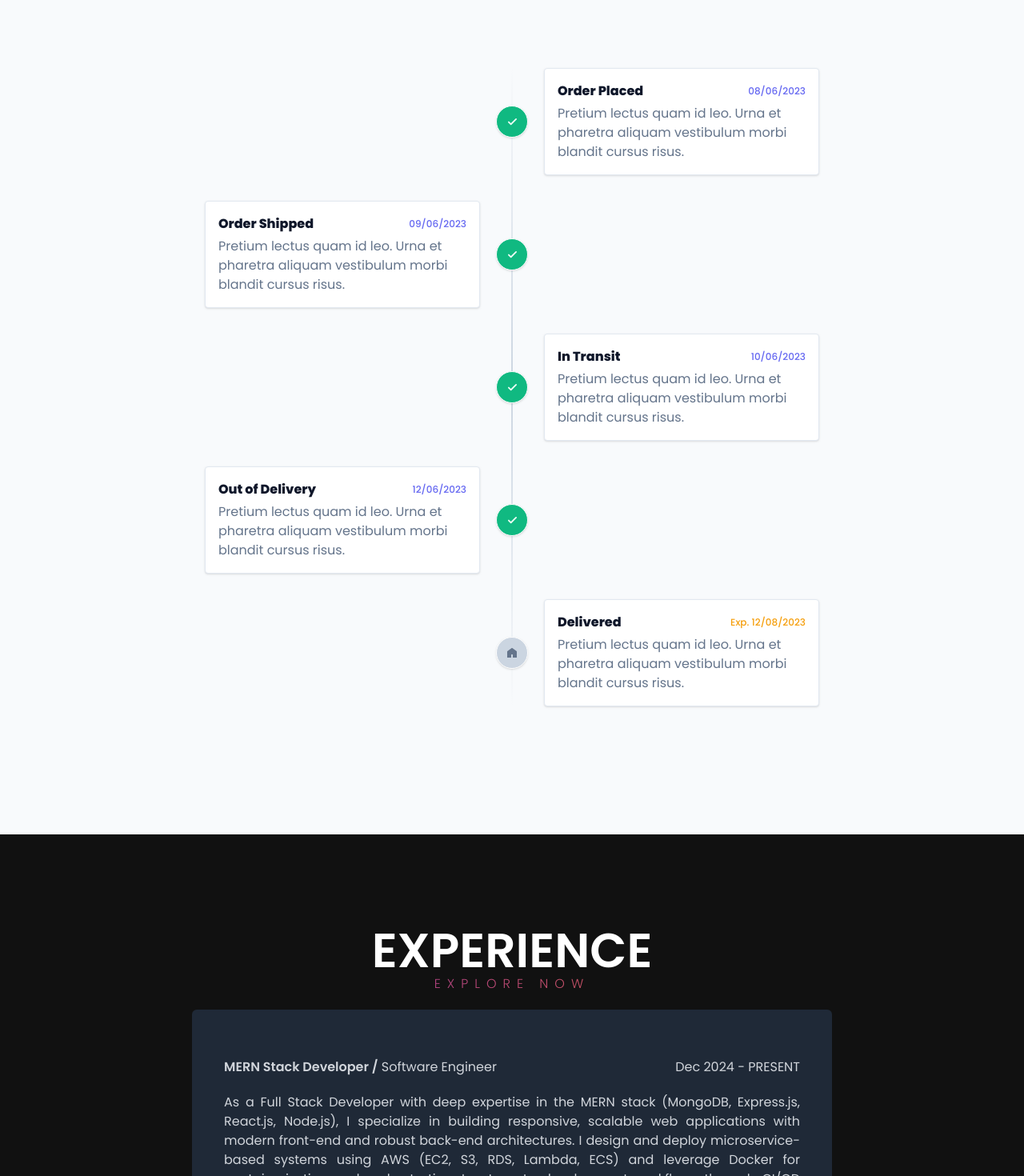
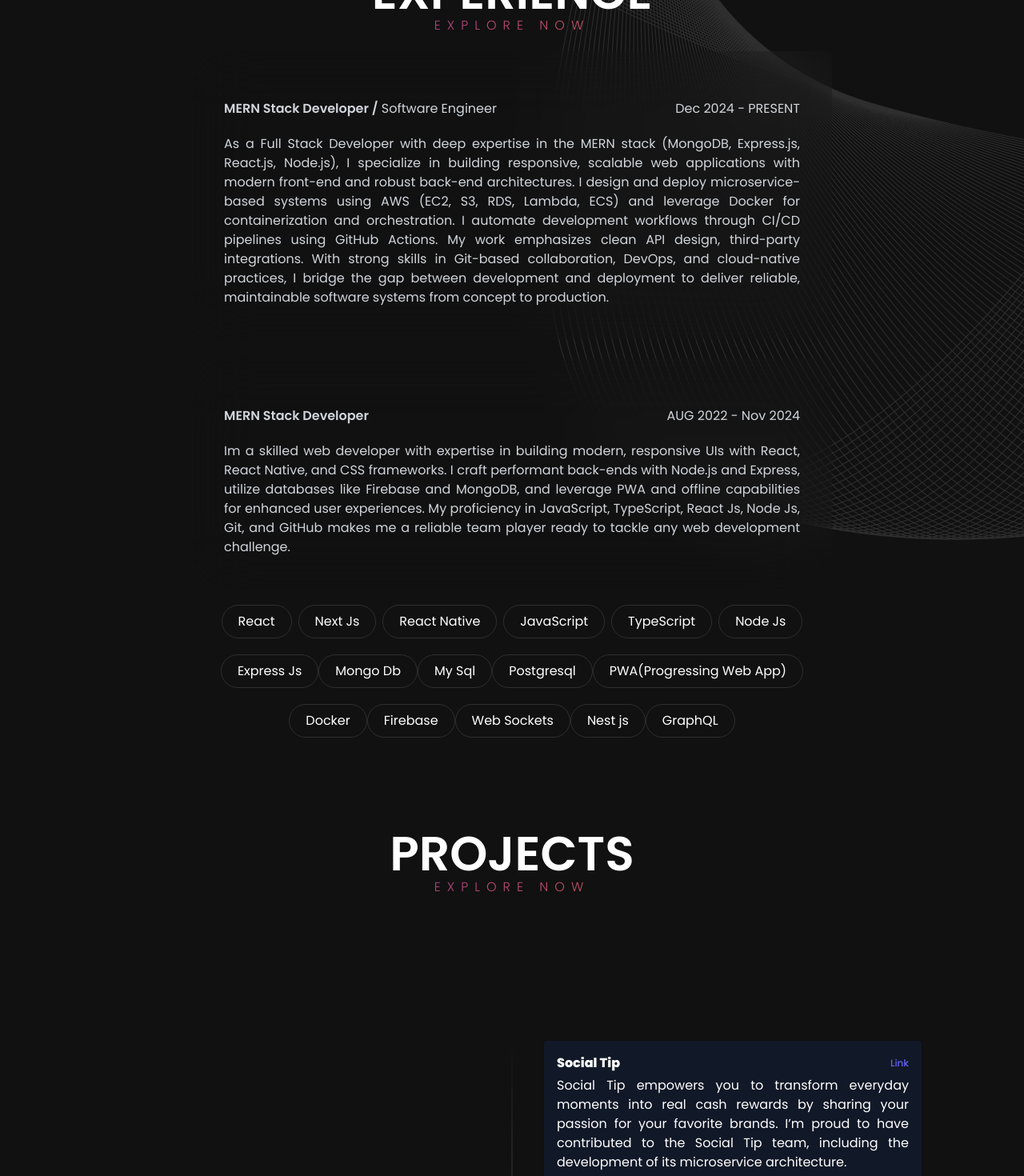
Before and after one commit to usamarasheeddev/Usama-Portfolio, a Next.js app: page / in a window 1280 px wide. Shown: the part 1300-2770 px from the top of the page at 80% size. Built offline with nearby package versions, Linux system fonts and the light colour scheme.

Commit message:
project timeline

```diff
--- a/app/page.tsx
+++ b/app/page.tsx
@@ -11,9 +11,9 @@ export default function Home() {
       <div className="flex flex-col gap-20">
         <Banner />
         <About />
+        <Experience />
         <ProjectTimeLine/>
-        <Experience />
-        <Projects />
+        {/* <Projects /> */}
         <Footer />
       </div>
     </main>
--- a/components/Experience.tsx
+++ b/components/Experience.tsx
@@ -11,7 +11,7 @@ const Experience = () => {
       </p>
       <div className=" container mx-auto 2xl ">
 
-        <div className="bg-gray-800 p-10 rounded-md">
+        <div className="backdrop-blur-2xl p-10 rounded-md hover:scale-105 z-50">
 
           <div className="flex  md:flex-row  flex-col text-center  justify-center md:justify-between pt-5">
             <p className="text-gray-300 ">
@@ -27,7 +27,7 @@ const Experience = () => {
           </p>
         </div>
 
-        <div className="bg-gray-800 p-10 rounded-md mt-6">
+        <div className="backdrop-blur-2xl p-10 rounded-md mt-6 hover:scale-105 z-50">
 
           <div className="flex  md:flex-row  flex-col text-center  justify-center md:justify-between pt-5">
             <p className="text-gray-300 ">
--- a/components/ProjectTimeLine.tsx
+++ b/components/ProjectTimeLine.tsx
@@ -1,99 +1,109 @@
-import React from 'react'
+import React from 'react';
 
 export default function ProjectTimeLine() {
+  type Project = {
+    linkTo: string;
+    imageSrc: string;
+    imageAlt: string;
+    title: string;
+    description: string;
+    email?: string;
+    password?: string;
+  };
+
+  const projects: Project[] = [
+    {
+      linkTo: 'https://www.socialtip.io/',
+      imageSrc: '/socialTip.jpg',
+      imageAlt: 'Social tip',
+      title: 'Social Tip',
+      description: 'Social Tip empowers you to transform everyday moments into real cash rewards by sharing your passion for your favorite brands. I’m proud to have contributed to the Social Tip team, including the development of its microservice architecture.',
+    },
+      {
+      linkTo: 'https://pos.thewebconcept.com/',
+      imageSrc: '/SecondProject.png',
+      imageAlt: 'POS',
+      title: 'POS',
+      description: 'Developed a React JS web app using PWA technology, enabling offline functionality for restaurant management. The app includes user management, role-based access, and time-based daily sales and purchase reports.',
+      email: 'admin@gmail.com',
+      password: '12345',
+    },
+    {
+      linkTo: 'https://aipoem-generator.vercel.app/',
+      imageSrc: '/poemGenerator.png',
+      imageAlt: 'AI poem generator',
+      title: 'AI poem generator',
+      description: 'An AI-powered web app that seamlessly generates creative poems using GPT-4 and Next.js, offering an innovative and dynamic poetry generation experience.',
+    },
+    {
+      linkTo: 'https://www.niwali.com/',
+      imageSrc: '/ThirdProject.png',
+      imageAlt: 'VergeSystems',
+      title: 'Niwali',
+      description: 'A robust E-commerce site built with React.js, seamlessly integrated with Stripe for secure and efficient payment processing, providing a smooth and reliable shopping experience.',
+    },
+    {
+      linkTo: 'https://crmen.surge.sh/',
+      imageSrc: '/FirstProject.png',
+      imageAlt: 'CRM Project',
+      title: 'CRM',
+      description: 'Built a comprehensive CRM UI with 50+ screens using React.js for an Italian client, incorporating Gantt charts and React schedules for efficient project management. The app includes features like task assignment to multiple users, detailed Gantt chart reports, and enhanced collaboration tools.',
+      email: 'admin@gmail.com',
+      password: '11223344',
+    },
+
+    {
+      linkTo: 'https://super-mart.surge.sh',
+      imageSrc: '/FouProject.png',
+      imageAlt: 'Supermarcado',
+      title: 'Supermarcado',
+      description: 'Designed a modern, responsive UI for an e-commerce store, focusing on seamless user experience and adaptive features for a wide range of devices, ensuring smooth navigation and an engaging shopping experience.',
+    },
+  ];
+
   return (
-    <div>
-<section className="relative min-h-screen flex flex-col justify-center bg-slate-50 overflow-hidden">
+    <div className=" w-full " id='projects'>
+      <h1 className="text-white font-semibold text-center text-6xl pt-[35px]">
+        PROJECTS
+      </h1>
+      <p className="tracking-[0.5em] text-center text-transparent font-light pb-5 bg-clip-text bg-gradient-to-r from-purple-700 to-orange-500 text-1xl">
+        EXPLORE NOW
+      </p>
+      <section className="relative  min-h-screen flex flex-col justify-center ">
         <div className="w-full max-w-6xl mx-auto px-4 md:px-6 py-24">
-        <div className="flex flex-col justify-center divide-y divide-slate-200 [&>*]:py-16">
-
-
-            <div className="w-full max-w-3xl mx-auto">
-
-                <div className="space-y-8 relative before:absolute before:inset-0 before:ml-5 before:-translate-x-px md:before:mx-auto md:before:translate-x-0 before:h-full before:w-0.5 before:bg-gradient-to-b before:from-transparent before:via-slate-300 before:to-transparent">
-
-                    <div className="relative flex items-center justify-between md:justify-normal md:odd:flex-row-reverse group is-active">
-                        <div className="flex items-center justify-center w-10 h-10 rounded-full border border-white bg-slate-300 group-[.is-active]:bg-emerald-500 text-slate-500 group-[.is-active]:text-emerald-50 shadow shrink-0 md:order-1 md:group-odd:-translate-x-1/2 md:group-even:translate-x-1/2">
+          <div className="flex flex-col justify-center w-full divide-y divide-slate-200 [&>*]:py-16">
+            <div className="w-full max-w-5xl mx-auto">
+              <div className="w-full   space-y-8 relative before:absolute before:inset-0 before:ml-5 before:-translate-x-px md:before:mx-auto md:before:translate-x-0 before:h-full before:w-0.5 before:bg-gradient-to-b before:from-transparent before:via-slate-300 before:to-transparent">
+                {projects.map((project, index) => (
+                  <div key={index} className="relative  flex items-center justify-between  w-full md:justify-normal md:odd:flex-row-reverse group">
+                    <div className="flex items-center justify-center w-10 h-10 rounded-full border  bg-emerald-500 text-emerald-50 shadow shrink-0 md:order-1 md:group-odd:-translate-x-1/2 md:group-even:translate-x-1/2">
                       <svg className="fill-current" xmlns="http://www.w3.org/2000/svg" width="12" height="10">
                         <path fill-rule="nonzero" d="M10.422 1.257 4.655 7.025 2.553 4.923A.916.916 0 0 0 1.257 6.22l2.75 2.75a.916.916 0 0 0 1.296 0l6.415-6.416a.916.916 0 0 0-1.296-1.296Z" />
                       </svg>
                     </div>
-                        <div className="w-[calc(100%-4rem)] md:w-[calc(50%-2.5rem)] bg-white p-4 rounded border border-slate-200 shadow">
+                    <div className="w-[calc(100%-4rem)] md:w-[calc(50%-2.5rem)] hover:scale-105 transition-all delay-150 backdrop-blur-2xl p-4 rounded bg-gray-900 shadow z-30">
                       <div className="flex items-center justify-between space-x-2 mb-1">
-                                <div className="font-bold text-slate-900">Order Placed</div>
-                                <time className="text-xs font-medium text-indigo-500">08/06/2023</time>
+                        <a href={project.linkTo} className="font-bold text-white">
+                          {project.title}
+                        </a>
+                        <a  href={project?.linkTo} className="text-xs font-medium  cursor-pointer text-indigo-500">Link</a>
                       </div>
-                            <div className="text-slate-500">Pretium lectus quam id leo. Urna et pharetra aliquam vestibulum morbi blandit cursus risus.</div>
+                      <div className="text-white text-justify">{project.description}</div>
+                      <div style={{display:project?.email?"":"none"}}>
+                        <div className="text-white text-justify">
+                            {project.email}</div>
+                        <div className="text-white text-justify">
+                            {project.password}</div>
+                    </div>
+                      <img src={project.imageSrc} alt={project.imageAlt} className="mt-4 w-full h-auto rounded" />
                     </div>
                   </div>
-
-                    <div className="relative flex items-center justify-between md:justify-normal md:odd:flex-row-reverse group is-active">
-                        <div className="flex items-center justify-center w-10 h-10 rounded-full border border-white bg-slate-300 group-[.is-active]:bg-emerald-500 text-slate-500 group-[.is-active]:text-emerald-50 shadow shrink-0 md:order-1 md:group-odd:-translate-x-1/2 md:group-even:translate-x-1/2">
-                            <svg className="fill-current" xmlns="http://www.w3.org/2000/svg" width="12" height="10">
-                                <path fill-rule="nonzero" d="M10.422 1.257 4.655 7.025 2.553 4.923A.916.916 0 0 0 1.257 6.22l2.75 2.75a.916.916 0 0 0 1.296 0l6.415-6.416a.916.916 0 0 0-1.296-1.296Z" />
-                            </svg>
-                        </div>
-                        <div className="w-[calc(100%-4rem)] md:w-[calc(50%-2.5rem)] bg-white p-4 rounded border border-slate-200 shadow">
-                            <div className="flex items-center justify-between space-x-2 mb-1">
-                                <div className="font-bold text-slate-900">Order Shipped</div>
-                                <time className="text-xs font-medium text-indigo-500">09/06/2023</time>
-                            </div>
-                            <div className="text-slate-500">Pretium lectus quam id leo. Urna et pharetra aliquam vestibulum morbi blandit cursus risus.</div>
+                ))}
               </div>
             </div>
-
-                    <div className="relative flex items-center justify-between md:justify-normal md:odd:flex-row-reverse group is-active">
-                        <div className="flex items-center justify-center w-10 h-10 rounded-full border border-white bg-slate-300 group-[.is-active]:bg-emerald-500 text-slate-500 group-[.is-active]:text-emerald-50 shadow shrink-0 md:order-1 md:group-odd:-translate-x-1/2 md:group-even:translate-x-1/2">
-                            <svg className="fill-current" xmlns="http://www.w3.org/2000/svg" width="12" height="10">
-                                <path fill-rule="nonzero" d="M10.422 1.257 4.655 7.025 2.553 4.923A.916.916 0 0 0 1.257 6.22l2.75 2.75a.916.916 0 0 0 1.296 0l6.415-6.416a.916.916 0 0 0-1.296-1.296Z" />
-                            </svg>
-                        </div>
-                        <div className="w-[calc(100%-4rem)] md:w-[calc(50%-2.5rem)] bg-white p-4 rounded border border-slate-200 shadow">
-                            <div className="flex items-center justify-between space-x-2 mb-1">
-                                <div className="font-bold text-slate-900">In Transit</div>
-                                <time className="text-xs font-medium text-indigo-500">10/06/2023</time>
-                            </div>
-                            <div className="text-slate-500">Pretium lectus quam id leo. Urna et pharetra aliquam vestibulum morbi blandit cursus risus.</div>
-                        </div>
-                    </div>
-
-                    <div className="relative flex items-center justify-between md:justify-normal md:odd:flex-row-reverse group is-active">
-                        <div className="flex items-center justify-center w-10 h-10 rounded-full border border-white bg-slate-300 group-[.is-active]:bg-emerald-500 text-slate-500 group-[.is-active]:text-emerald-50 shadow shrink-0 md:order-1 md:group-odd:-translate-x-1/2 md:group-even:translate-x-1/2">
-                            <svg className="fill-current" xmlns="http://www.w3.org/2000/svg" width="12" height="10">
-                                <path fill-rule="nonzero" d="M10.422 1.257 4.655 7.025 2.553 4.923A.916.916 0 0 0 1.257 6.22l2.75 2.75a.916.916 0 0 0 1.296 0l6.415-6.416a.916.916 0 0 0-1.296-1.296Z" />
-                            </svg>
-                        </div>
-                        <div className="w-[calc(100%-4rem)] md:w-[calc(50%-2.5rem)] bg-white p-4 rounded border border-slate-200 shadow">
-                            <div className="flex items-center justify-between space-x-2 mb-1">
-                                <div className="font-bold text-slate-900">Out of Delivery</div>
-                                <time className="text-xs font-medium text-indigo-500">12/06/2023</time>
-                            </div>
-                            <div className="text-slate-500">Pretium lectus quam id leo. Urna et pharetra aliquam vestibulum morbi blandit cursus risus.</div>
-                        </div>
-                    </div>
-
-                    <div className="relative flex items-center justify-between md:justify-normal md:odd:flex-row-reverse group">
-                        <div className="flex items-center justify-center w-10 h-10 rounded-full border border-white bg-slate-300 group-[.is-active]:bg-emerald-500 text-slate-500 group-[.is-active]:text-emerald-50 shadow shrink-0 md:order-1 md:group-odd:-translate-x-1/2 md:group-even:translate-x-1/2">
-                            <svg className="fill-current" xmlns="http://www.w3.org/2000/svg" width="12" height="12">
-                                <path d="M12 10v2H7V8.496a.5.5 0 0 0-.5-.5h-1a.5.5 0 0 0-.5.5V12H0V4.496a.5.5 0 0 1 .206-.4l5.5-4a.5.5 0 0 1 .588 0l5.5 4a.5.5 0 0 1 .206.4V10Z" />
-                            </svg>
-                        </div>
-                        <div className="w-[calc(100%-4rem)] md:w-[calc(50%-2.5rem)] bg-white p-4 rounded border border-slate-200 shadow">
-                            <div className="flex items-center justify-between space-x-2 mb-1">
-                                <div className="font-bold text-slate-900">Delivered</div>
-                                <time className="text-xs font-medium text-amber-500">Exp. 12/08/2023</time>
-                            </div>
-                            <div className="text-slate-500">Pretium lectus quam id leo. Urna et pharetra aliquam vestibulum morbi blandit cursus risus.</div>
-                        </div>
-                    </div>
-
-                </div>
-
-            </div>
-
           </div>
         </div>
       </section>
     </div>
-  )
+  );
 }
--- a/components/Projects.tsx
+++ b/components/Projects.tsx
@@ -119,7 +119,7 @@ const Projects: React.FC = () => {
               target="_blank"
               className="z-[1] cursor-pointer w-full max-w-lg mb-5 transform hover:scale-105 transition-transform duration-300"
             >
-              <motion.div
+              <div
                 ref={(el) => (projectRefs.current[index] = el)}
                 className={`project-card flex flex-col bg-gray-800 rounded-lg shadow-lg overflow-hidden`}
                 initial={{ opacity: 0, scale: 0.9 }}
@@ -139,7 +139,7 @@ const Projects: React.FC = () => {
                   {project?.email && <p className="text-white text-sm mt-2">Email: {project.email}</p>}
                   {project?.password && <p className="text-white text-sm mt-2">Password: {project.password}</p>}
                 </div>
-              </motion.div>
+              </div>
             </Link>
           ))}
         </div>
```
Lines whose indentation alone changed are shown as unchanged.
